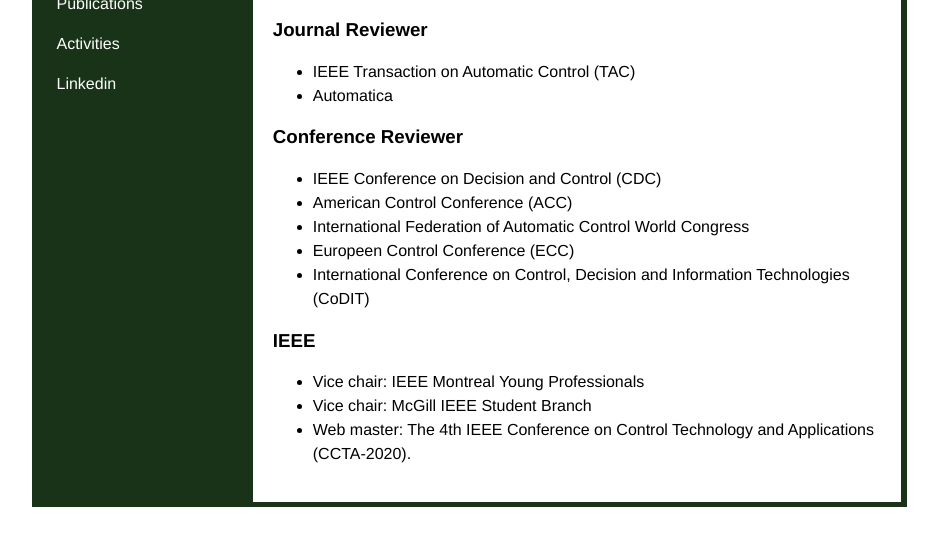
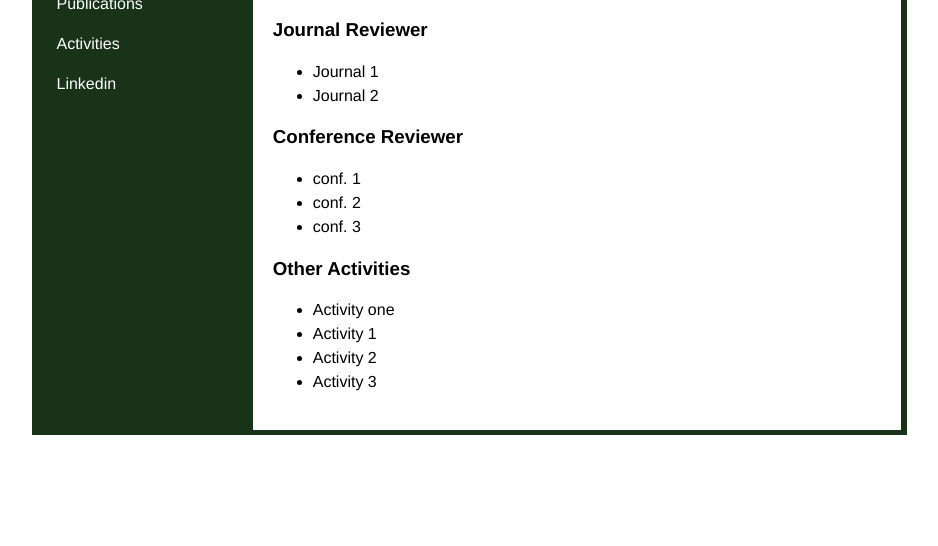
Before and after one commit to mohammad10787/personal-academic-webiste, a plain HTML site: page activity.html in a window 1280 px wide. Shown: the part 94-640 px from the top of the page, without its empty margins (171-1109 px from the left). Drawn offline with Linux system fonts and the light colour scheme.

Commit message:
Update activity.html

```diff
--- a/activity.html
+++ b/activity.html
@@ -3,7 +3,7 @@
  <head>
   <meta charset="utf-8">
    <meta name="viewport" content="width=device-width, initial-scale=1, shrink-to-fit=no">
-	<title>Mohammad Afshari</title>
+   <title>YOUR-TITLE</title>
    <link href="style.css" rel="stylesheet" type="text/css">
  </head>
 
@@ -13,15 +13,9 @@
     <ul class="sidebar-nav">
      <li class="sidebar-brand">
      <a href="index.html" style="color:#FFFFFF"> Home </a></li>
-		 <li>
-		  <a href="publication.html" style="color:#FFFFFF">Publications</a></li>
-		 <li>
-		  <a href="activity.html" style="color:#FFFFFF">Activities</a></li>
-		 <!--<li>
-		  <a href="#" style="color:#FFFFFF">CV</a></li>-->
-		 <li>
-			<a href="https://ca.linkedin.com/in/mohammad-afshari"
-						style="color:#FFFFFF" target="_blank"> Linkedin</a> </li>
+     <li><a href="publication.html" style="color:#FFFFFF">Publications</a></li>
+     <li><a href="activity.html" style="color:#FFFFFF">Activities</a></li>
+     <li><a href="https://ca.linkedin.com/in/mohammad-afshari"style="color:#FFFFFF" target="_blank"> Linkedin</a></li>
     </ul>
    </div>
    <div class="page-content-wrapper">
@@ -29,30 +23,24 @@
    <h3> Journal Reviewer </h3>
    <p>
     <ul>
-						<li>IEEE Transaction on Automatic Control (TAC)</li>
-						<li>Automatica</li>
+     <li>Journal 1</li>
+     <li>Journal 2</li>
     </ul>
     <h3> Conference Reviewer </h3>
      <ul>
-						<li> IEEE Conference on Decision and Control (CDC) </li>
-						<li> American Control Conference (ACC) </li>
-						<li> International Federation of Automatic Control World Congress </li>
-						<li> Europeen Control Conference (ECC) </li>
-						<li> International Conference on Control, Decision
-							and Information Technologies (CoDIT) </li>
+      <li> conf. 1 </li>
+      <li> conf. 2 </li>
+      <li> conf. 3 </li>
      </ul>
-					<h3> IEEE </h3>
+     <h3> Other Activities </h3>
      <ul>
-						<li>Vice chair: IEEE Montreal Young Professionals </li>
-						<li>Vice chair: McGill IEEE Student Branch </li>
-						<li> Web master: The 4th IEEE Conference on Control Technology
-							and Applications (CCTA-2020). </li>
+      <li>Activity one </li>
+	     <li>Activity 1 </li>
+	     <li>Activity 2 </li>
+	     <li>Activity 3 </li>
     </ul>
    </p>
   </div>
  </div>
-  </div>
-</div>
 </body>
 </html>
-</html>
```
Lines whose indentation alone changed are shown as unchanged.
